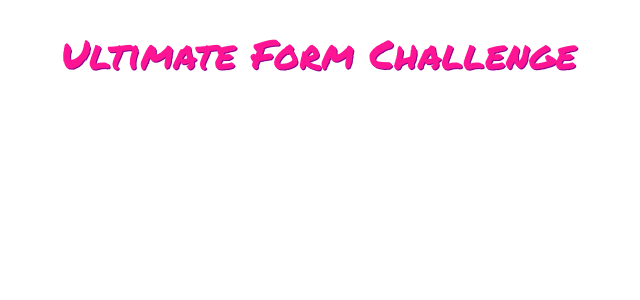
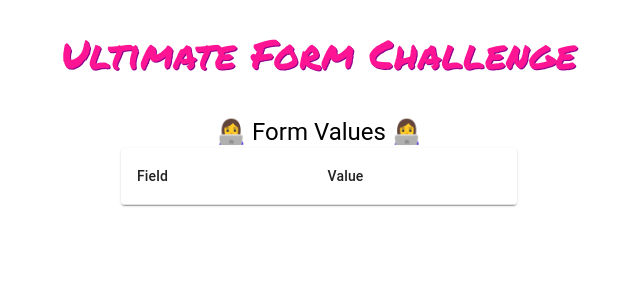
Before and after one commit to kawilliams8/ultimate-form, a React (Create React App) app: page /result in a window 1280 px wide. Shown: the top 300 px of the page, without its empty margins (321-961 px from the left). Built offline with nearby package versions, Linux system fonts and the light colour scheme.

Commit message:
Update Results page layout components

```diff
--- a/src/Result.js
+++ b/src/Result.js
@@ -1,5 +1,24 @@
 import React from "react";
+import { MainContainer } from './components/MainContainer';
+import Paper from '@material-ui/core/Paper';
+import { Typography, Table, TableCell, TableContainer, TableHead, TableRow  } from '@material-ui/core';
 
 export const Result = () => {
-  return null;
+  return (
+    <MainContainer>
+      <Typography component="h2" variant="h5">
+        👩‍💻 Form Values 👩‍💻
+      </Typography>
+      <TableContainer component={Paper}>
+        <Table>
+          <TableHead>
+            <TableRow>
+              <TableCell>Field</TableCell>
+              <TableCell>Value</TableCell>
+            </TableRow>
+          </TableHead>
+        </Table>
+      </TableContainer>
+    </MainContainer>
+  );
 };
```
